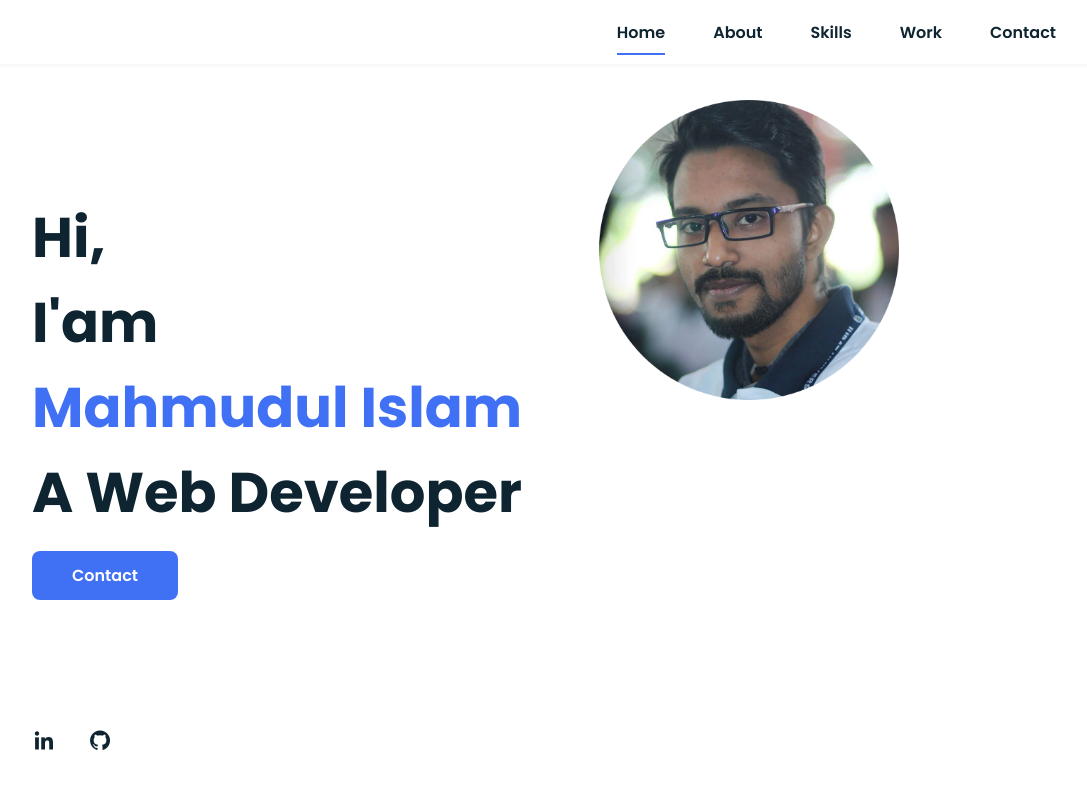
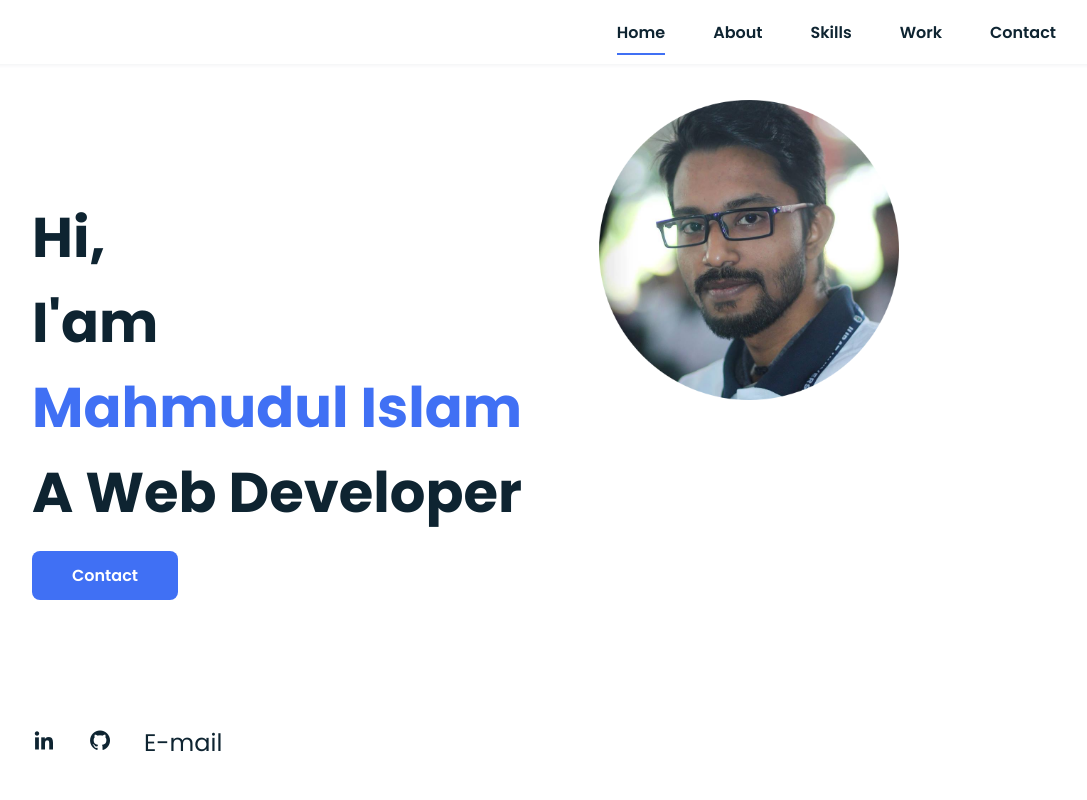
Before and after one commit to pavelume/pavelume.github.io, a plain HTML site: page index.html in a window 1280 px wide. Shown: the top 800 px of the page, without its empty margins (96-1183 px from the left). Drawn offline with nearby package versions, Linux system fonts and the light colour scheme.

Commit message:
Update index.html

```diff
--- a/index.html
+++ b/index.html
@@ -47,6 +47,7 @@
                 <div class="home__social">
                     <a href="https://www.linkedin.com/in/mahmudul-islam-654085174/" class="home__social-icon"><i class='bx bxl-linkedin'> </i></a>
                     <a href="https://github.com/pavelume" class="home__social-icon"><i class='bx bxl-github' ></i></a>
+                    <a href="mailto:pavel.ume9@gmail.com" class="home__social-icon">E-mail</a>
 
                 </div>
 
```
